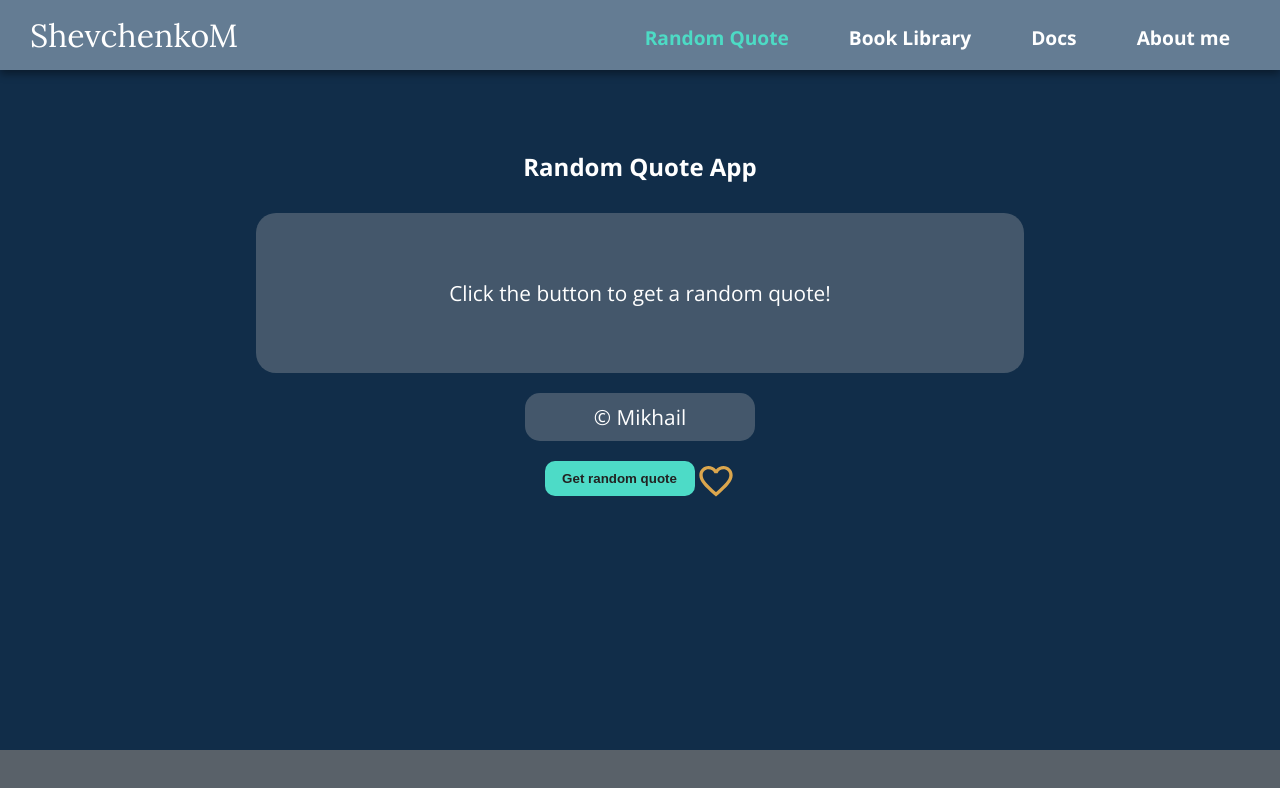
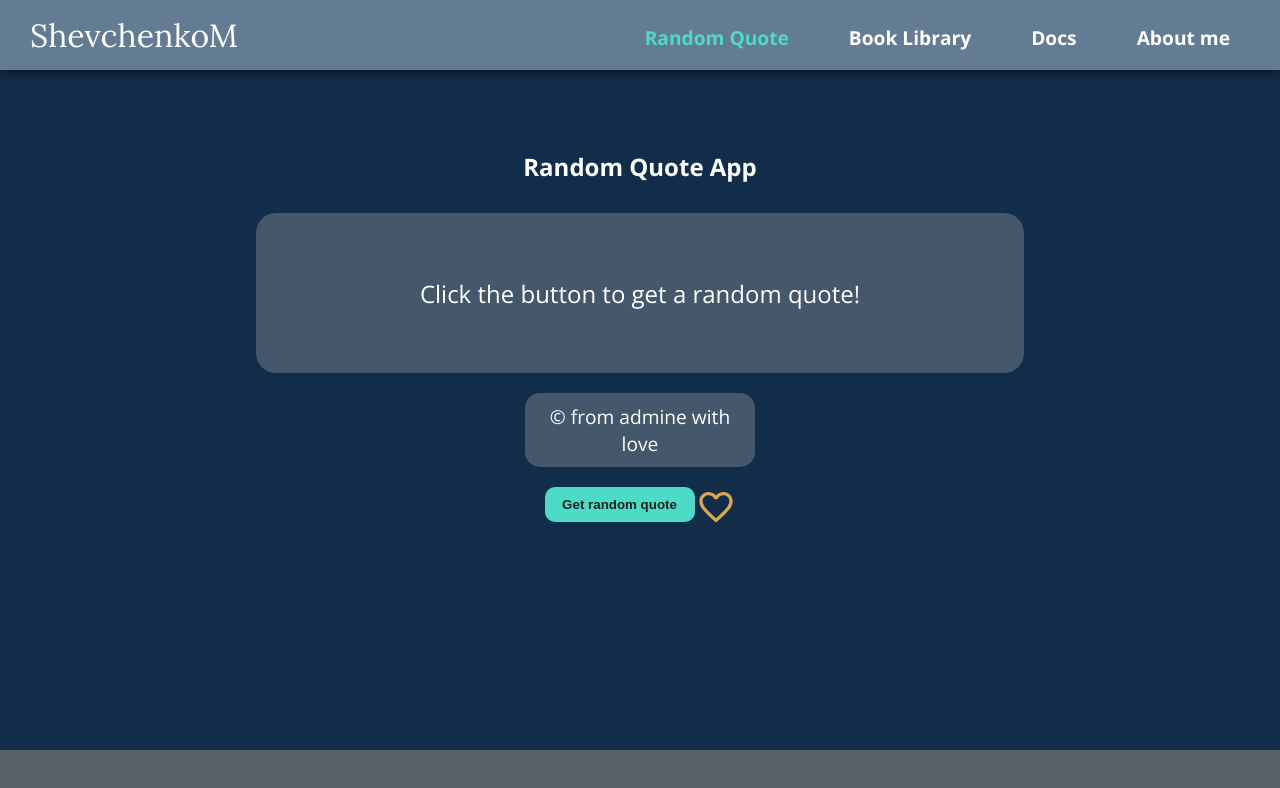
Before and after one commit to MykhailoShevchenko12/portfolio-project, a React (Create React App) app: page /random-quotes in a window 1280 px wide. Shown: the top 788 px of the page. Built offline with nearby package versions, Linux system fonts and the light colour scheme.

Commit message:
Integrated a public API, using axios, for getting a random quote and display it

```diff
--- a/package.json
+++ b/package.json
@@ -7,6 +7,7 @@
     "@testing-library/jest-dom": "^6.9.0",
     "@testing-library/react": "^16.3.0",
     "@testing-library/user-event": "^13.5.0",
+    "axios": "^1.12.2",
     "react": "^19.1.1",
     "react-dom": "^19.1.1",
     "react-icons": "^5.5.0",
--- a/src/pages/RandomQuote/RandomQuote.jsx
+++ b/src/pages/RandomQuote/RandomQuote.jsx
@@ -1,8 +1,27 @@
 import { MdFavoriteBorder, MdOutlineFavorite } from 'react-icons/md';
 
+import axios from 'axios';
+
 import styles from './RandomQuote.module.css';
+import { useState } from 'react';
 
 const RandomQuote = () => {
+  const [quote, setQuote] = useState('');
+  const [author, setAuthor] = useState('');
+
+  const getRandomQuote = async () => {
+    try {
+      const response = await axios.get(
+        'https://quoteslate.vercel.app/api/quotes/random'
+      );
+      const { quote, author } = response.data;
+      setQuote(quote);
+      setAuthor(author);
+    } catch (error) {
+      console.log(error);
+    }
+  };
+
   return (
     <>
       <div className="container">
@@ -10,12 +29,16 @@ const RandomQuote = () => {
         <div className={styles.quoteContainer}>
           <div className={styles.quote}>
             <p className={styles.quoteText}>
-              Click the button to get a random quote!
+              {quote ? quote : 'Click the button to get a random quote!'}
             </p>
-            <p className={styles.quoteAuthor}>© Mikhail</p>
+            <p className={styles.quoteAuthor}>
+              © {author ? author : 'from admine with love'}
+            </p>
           </div>
           <div className={styles.buttons}>
-            <button className={styles.generateBtn}>Get random quote</button>
+            <button className={styles.generateBtn} onClick={getRandomQuote}>
+              Get random quote
+            </button>
             <button className={styles.favoriteBtn}>
               <MdFavoriteBorder />
             </button>
--- a/src/pages/RandomQuote/RandomQuote.module.css
+++ b/src/pages/RandomQuote/RandomQuote.module.css
@@ -7,7 +7,7 @@
 
 .quote {
   width: 60%;
-  font-size: 1.3rem;
+  font-size: 1.2rem;
   display: flex;
   flex-direction: column;
   align-items: center;
@@ -28,6 +28,7 @@
   align-items: center;
   justify-content: center;
   border-radius: 20px;
+  font-size: 1.5rem;
 }
 
 .quoteAuthor {
```
Also changed, not shown: 1 other file (tests, documents, lock files or other folders).
